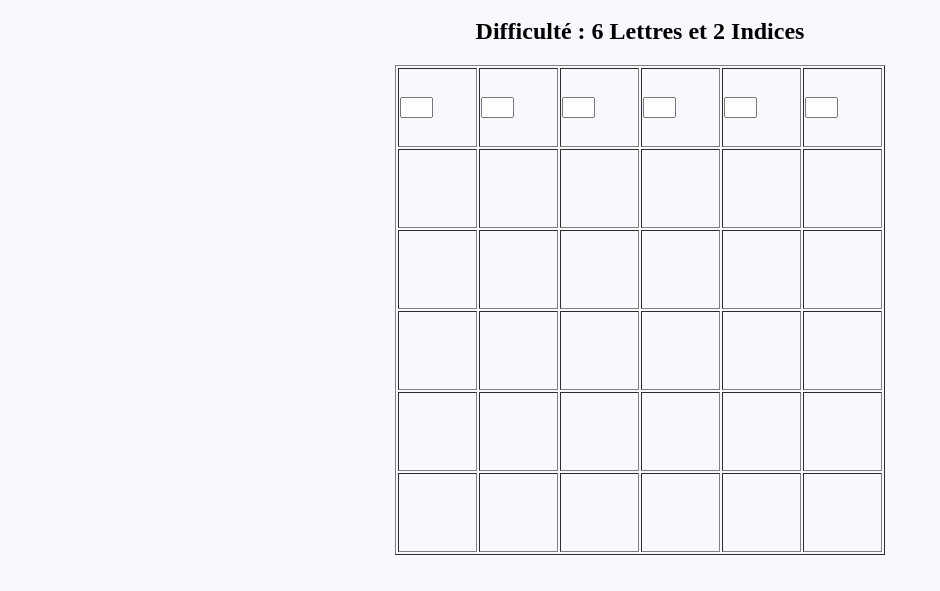
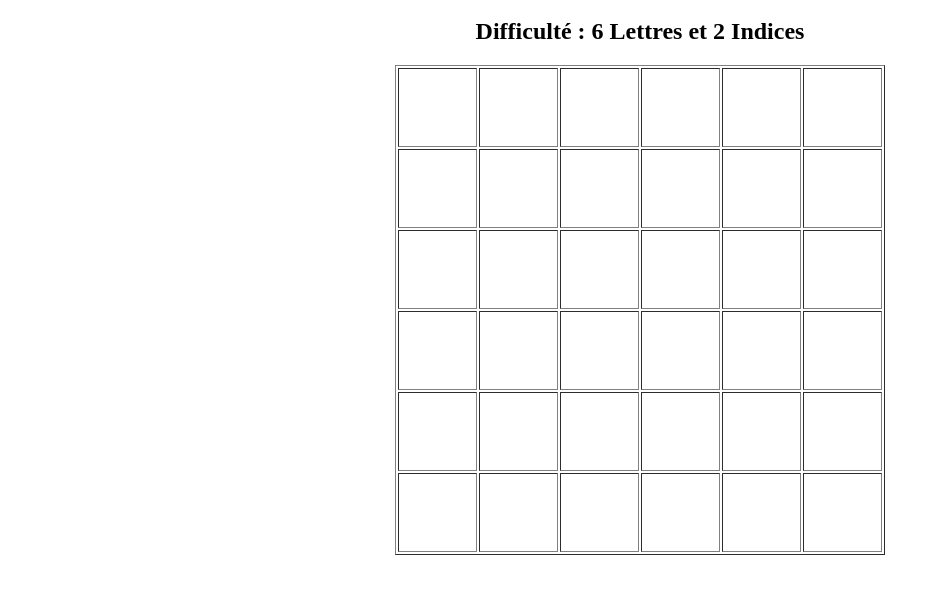
Before and after one commit to LesMotsDuPereNoel/LesMotsDuPereNoel.github.io, a plain HTML site: page difficulte2.html in a window 1280 px wide. Shown: the part 205-796 px from the top of the page, without its empty margins (0-940 px from the left). Drawn offline with Linux system fonts and the light colour scheme.

Commit message:
pas de boprdure et center

```diff
--- a/difficulte2.html
+++ b/difficulte2.html
@@ -3,7 +3,7 @@
     <head>
 
     </head>
-        <body style="background-color:  #F8F8FF;">
+        <body style="background-color:  #FFFFFF;">
             <a href="index.html"><img src="https://icons.veryicon.com/png/o/miscellaneous/small-face-icon/left-arrow-28.png" width="75"/></a>
 
             <link rel="stylesheet" href="style.css"/>
@@ -26,12 +26,12 @@
             <center><table border="1">
             <tbody>
                 <tr>
-                    <td width = "75" height = "75"><input type="text" id ="boite1" size = "1" maxlength="1"/></td>
-                    <td width = "75"><input type="text" id ="boite2" size = "1" maxlength="1"/></td>
-                    <td width = "75"><input type="text" id ="boite3" size = "1" maxlength="1"/></td>
-                    <td width = "75"><input type="text" id ="boite4" size = "1" maxlength="1"/></td>
-                    <td width = "75"><input type="text" id ="boite5" size = "1" maxlength="1"/></td>
-                    <td width = "75"><input type="text" id ="boite5" size = "1" maxlength="1"/></td>
+                    <td width = "75" height = "75"><center><input type="text" id ="boite1" size = "1" maxlength="1" style="border: none"/></center></td>
+                    <td width = "75"><center><input type="text" id ="boite2" size = "1" maxlength="1" style="border: none"/></center></td>
+                    <td width = "75"><center><input type="text" id ="boite3" size = "1" maxlength="1" style="border: none"/></center></td>
+                    <td width = "75"><center><input type="text" id ="boite4" size = "1" maxlength="1" style="border: none"/></center></td>
+                    <td width = "75"><center><input type="text" id ="boite5" size = "1" maxlength="1" style="border: none"/></td></center>
+                    <td width = "75"><center><input type="text" id ="boite6" size = "1" maxlength="1" style="border: none"/></td></center>
                 </tr>
                 <tr>
                     <td height = "75"></td>
```
